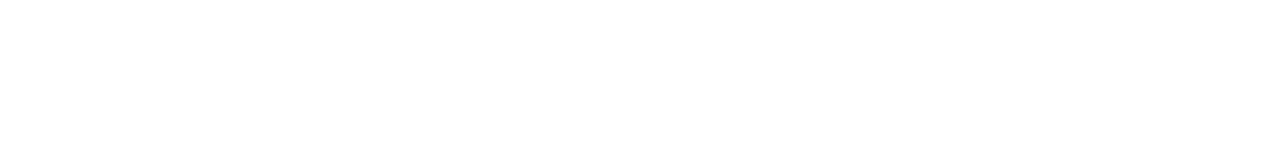
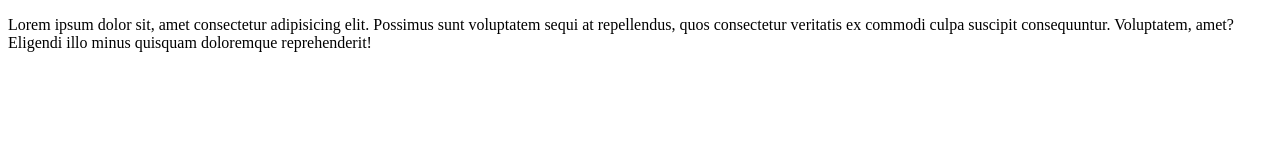
Before and after one commit to Toukeerahmad/stream, a plain HTML site: page streamlit/index.html in a window 1280 px wide. Drawn offline with Linux system fonts and the light colour scheme.

Commit message:
added para

```diff
--- a/streamlit/index.html
+++ b/streamlit/index.html
@@ -6,6 +6,6 @@
           <title>Document</title>
 </head>
 <body>
-
+          <p>Lorem ipsum dolor sit, amet consectetur adipisicing elit. Possimus sunt voluptatem sequi at repellendus, quos consectetur veritatis ex commodi culpa suscipit consequuntur. Voluptatem, amet? Eligendi illo minus quisquam doloremque reprehenderit!</p>
 </body>
 </html>
```
